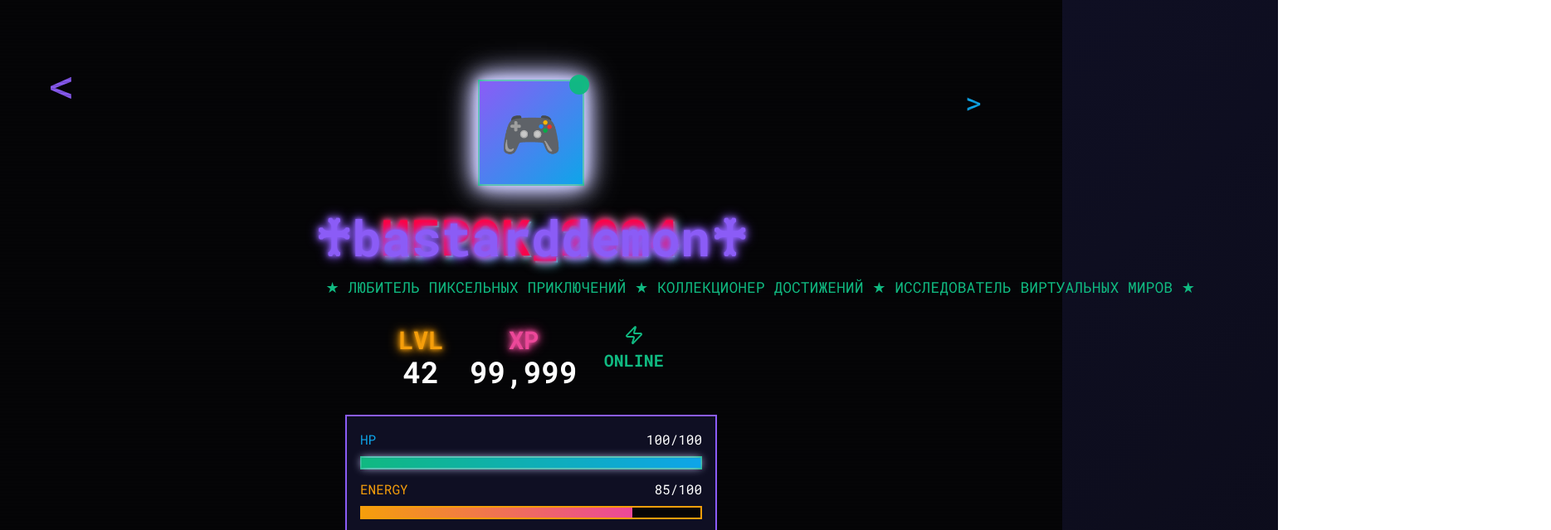
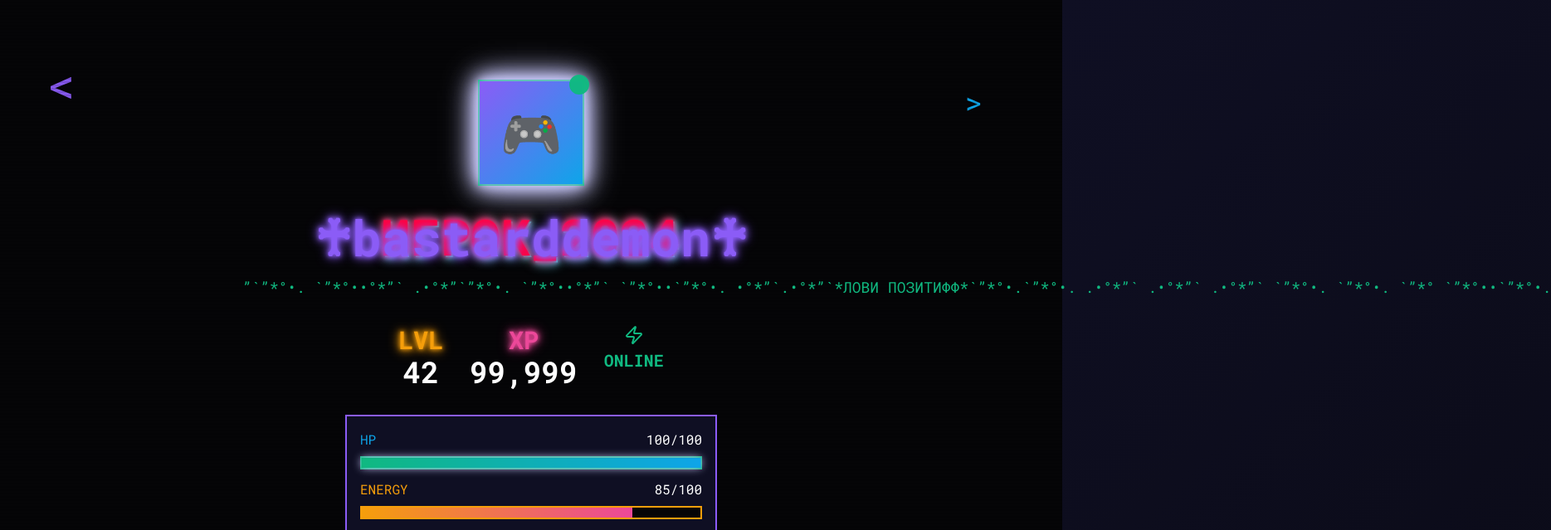
Before and after one commit to pr-poehali-dev/gaming-profile-showcase, a React (Vite) app: page / in a window 1280 px wide. Shown: the top 639 px of the page at 83% size, 1869 px wide, since content can reach past the window. Built offline with nearby package versions, Linux system fonts and the light colour scheme.

Commit message:
Обновление 1 компонентов

```diff
--- a/src/components/HeroSection.tsx
+++ b/src/components/HeroSection.tsx
@@ -39,8 +39,9 @@ const HeroSection = () => {
         <div className="text-retro-cyan text-xl mb-2 font-mono"></div>
 
         <div className="text-retro-green text-lg mb-8 animate-scroll-left whitespace-nowrap">
-          ★ ЛЮБИТЕЛЬ ПИКСЕЛЬНЫХ ПРИКЛЮЧЕНИЙ ★ КОЛЛЕКЦИОНЕР ДОСТИЖЕНИЙ ★
-          ИССЛЕДОВАТЕЛЬ ВИРТУАЛЬНЫХ МИРОВ ★
+          ”`”*°•. `”*°••°*”` .•°*”`”*°•. `”*°••°*”` `”*°••`”*°•.
+          •°*”`.•°*”`*ЛОВИ ПОЗИТИФФ*`”*°•.`”*°•. .•°*”` .•°*”` .•°*”` `”*°•.
+          `”*°•. `”*° `”*°••`”*°•.
         </div>
 
         {/* Quick stats */}
```
